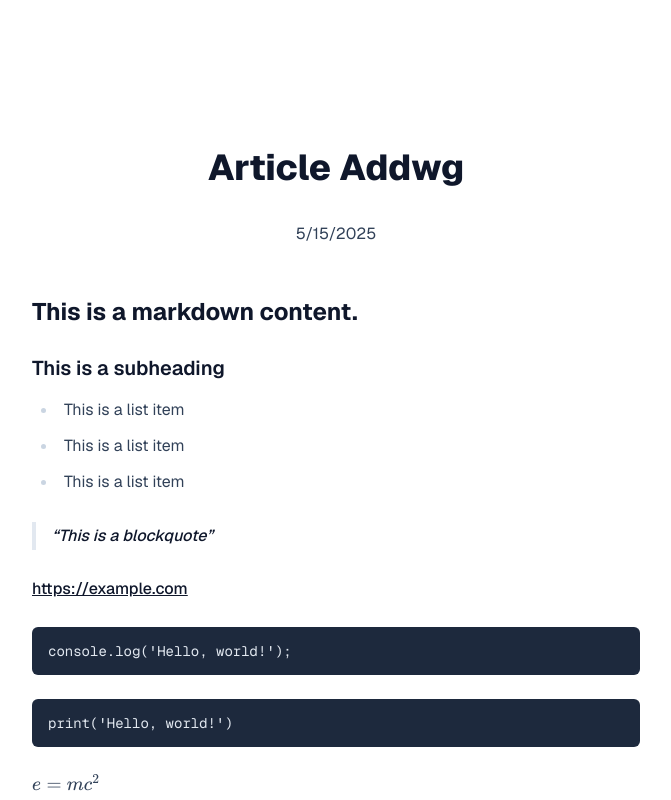
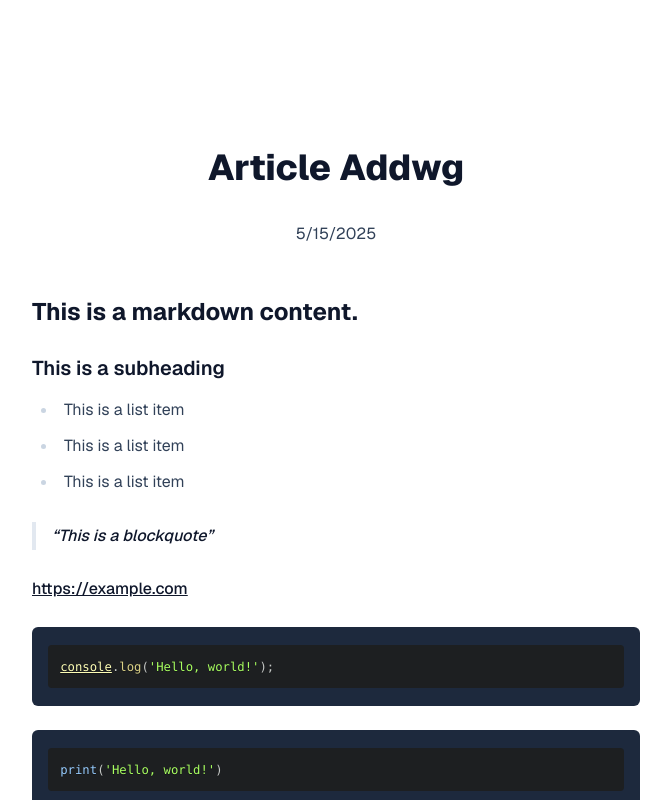
Before and after one commit to ardRiriy/blogV2, a Next.js app in the folder frontend/: page /article/Addwg in a window 1280 px wide. Shown: the top 800 px of the page, without its empty margins (304-975 px from the left). Built offline with nearby package versions, Linux system fonts and the light colour scheme.

Commit message:
記事のリンクとかを見やすくした

```diff
--- a/frontend/package.json
+++ b/frontend/package.json
@@ -19,6 +19,7 @@
     "react": "^19.0.0",
     "react-dom": "^19.0.0",
     "react-markdown": "^10.1.0",
+    "react-syntax-highlighter": "^15.6.1",
     "rehype-katex": "^7.0.1",
     "rehype-raw": "^7.0.0",
     "rehype-react": "^8.0.0",
--- a/frontend/src/components/MarkdownRenderer.tsx
+++ b/frontend/src/components/MarkdownRenderer.tsx
@@ -4,17 +4,56 @@ import remarkMath from 'remark-math';
 import rehypeKatex from 'rehype-katex';
 import rehypeRaw from 'rehype-raw';
 import React from 'react';
+import { Prism as SyntaxHighlighter } from 'react-syntax-highlighter';
+import { atomDark } from 'react-syntax-highlighter/dist/cjs/styles/prism';
+
 
 interface MarkdownRendererProps {
     content: string;
 }
 
+const AnchorTag = ({ node, children, ...props }: any) => {
+    try {
+        new URL(props.href ?? "");
+        props.target = "_blank";
+        props.rel = "noopener noreferrer";
+    } catch (e) { }
+    return <a {...props}>{children}</a>;
+}
+
+const CodeBlock = ({ inline, className, children, }: any) => {
+    if (inline) {
+        return <code className={className}>{children}</code>;
+    }
+
+    const match = /language-(\w+)/.exec(className || '');
+    if (!match) {
+        return <code className={className}>{children}</code>;
+    }
+
+    const lang = match && match[1] ? match[1] : '';
+
+    return (
+        <SyntaxHighlighter
+            style={atomDark}
+            language={lang}
+        >
+            {String(children).replace(/\n$/, '')}
+        </SyntaxHighlighter>
+    );
+}
+
 const MarkdownRenderer: React.FC<MarkdownRendererProps> = ({ content }) => {
+
     return (
         <div className="markdown-body">
             <ReactMarkdown
                 remarkPlugins={[remarkGfm, remarkMath]}
                 rehypePlugins={[rehypeRaw, rehypeKatex]}
+                components={{
+                    a: AnchorTag,
+                    code: CodeBlock,
+                }}
             >
                 {content}
             </ReactMarkdown>
```
Also changed, not shown: 1 other file (tests, documents, lock files or other folders).
